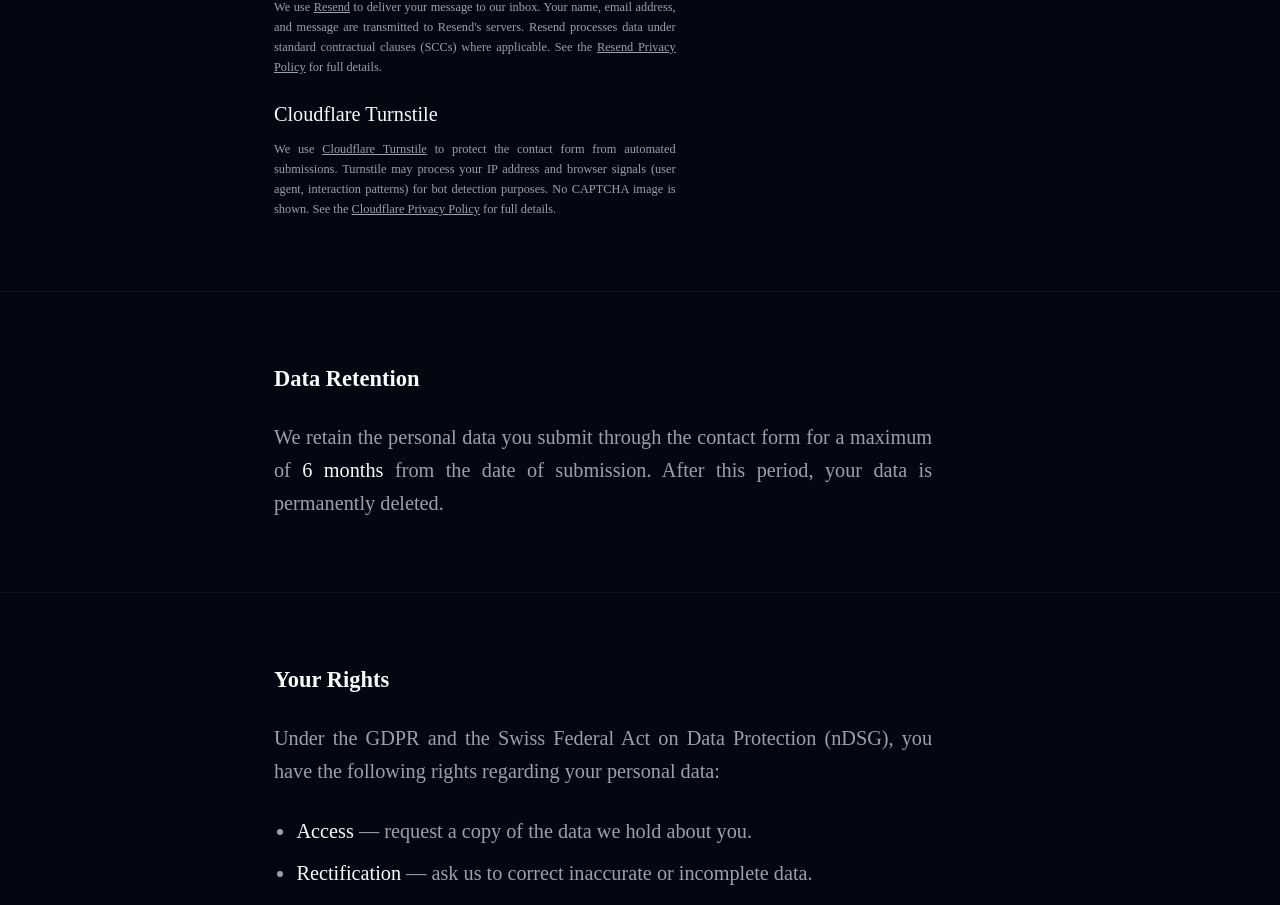
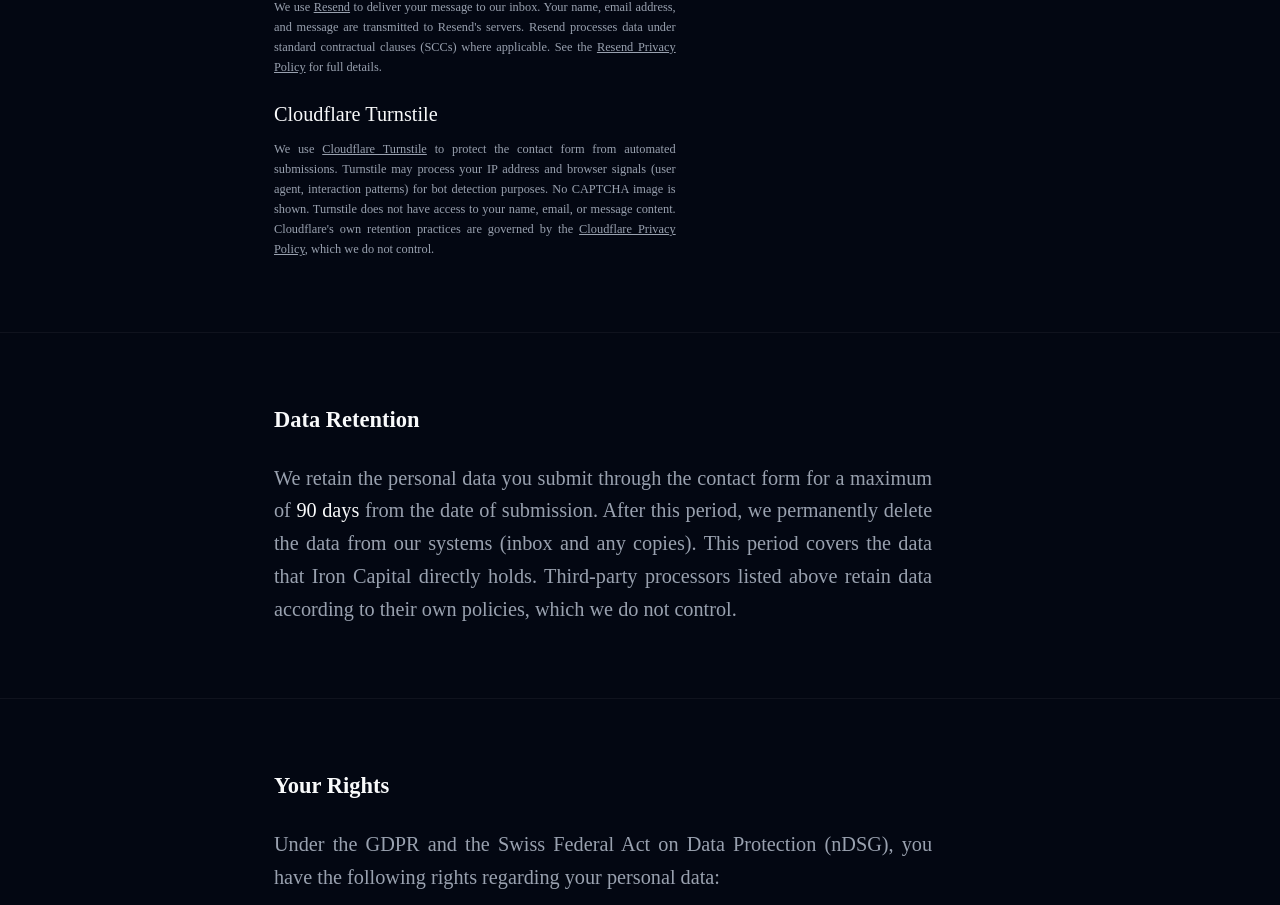
Before and after one commit to ironcapitaleu/frontend, a React (Vite) app: page /privacy in a window 1280 px wide. Shown: the part 1757-2662 px from the top of the page. Built offline with nearby package versions, Linux system fonts and the light colour scheme; no server answers; a web font is replaced by a local one.

Commit message:
refactor: `Privacy` page content

```diff
--- a/src/pages/PrivacyPage.tsx
+++ b/src/pages/PrivacyPage.tsx
@@ -167,7 +167,9 @@ function ThirdPartyProcessorsSection() {
 							to protect the contact form from automated submissions. Turnstile
 							may process your IP address and browser signals (user agent,
 							interaction patterns) for bot detection purposes. No CAPTCHA image
-							is shown. See the{" "}
+						is shown. Turnstile does not have access to your name, email, or
+						message content. Cloudflare's own retention practices are governed
+						by the{" "}
 						<a
 							href="https://www.cloudflare.com/privacypolicy/"
 							target="_blank"
@@ -175,8 +177,8 @@ function ThirdPartyProcessorsSection() {
 							className="underline hover:text-foreground transition-colors"
 						>
 							Cloudflare Privacy Policy
-							</a>{" "}
-							for full details.
+						</a>
+						, which we do not control.
 						</p>
 					</div>
 				</div>
@@ -195,9 +197,12 @@ function RetentionSection() {
 				<p className="font-classic text-muted-foreground leading-relaxed">
 					We retain the personal data you submit through the contact form for a
 					maximum of{" "}
-					<strong className="text-foreground font-medium">6 months</strong> from
-					the date of submission. After this period, your data is permanently
-					deleted.
+					<strong className="text-foreground font-medium">90 days</strong> from
+					the date of submission. After this period, we permanently delete the
+					data from our systems (inbox and any copies). This period covers the
+					data that Iron Capital directly holds. Third-party processors listed
+					above retain data according to their own policies, which we do not
+					control.
 				</p>
 			</div>
 		</section>
```
Lines whose indentation alone changed are shown as unchanged.
